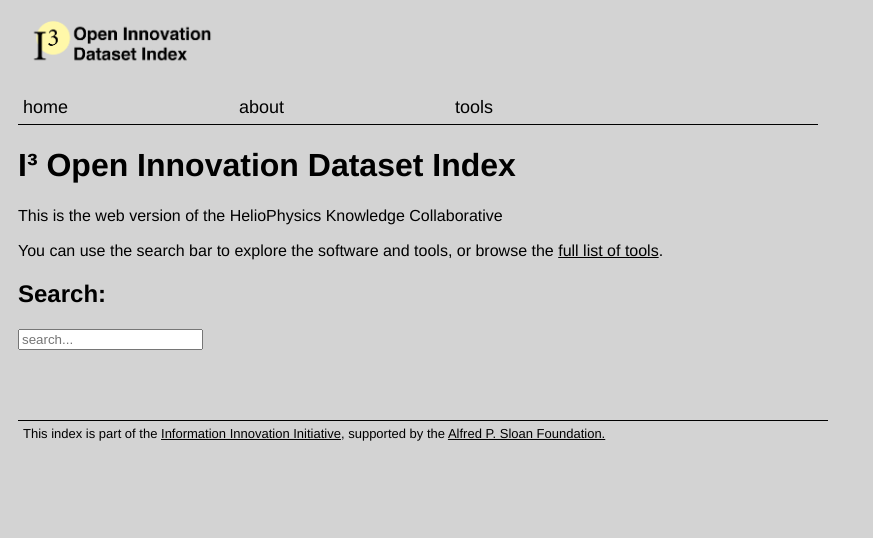
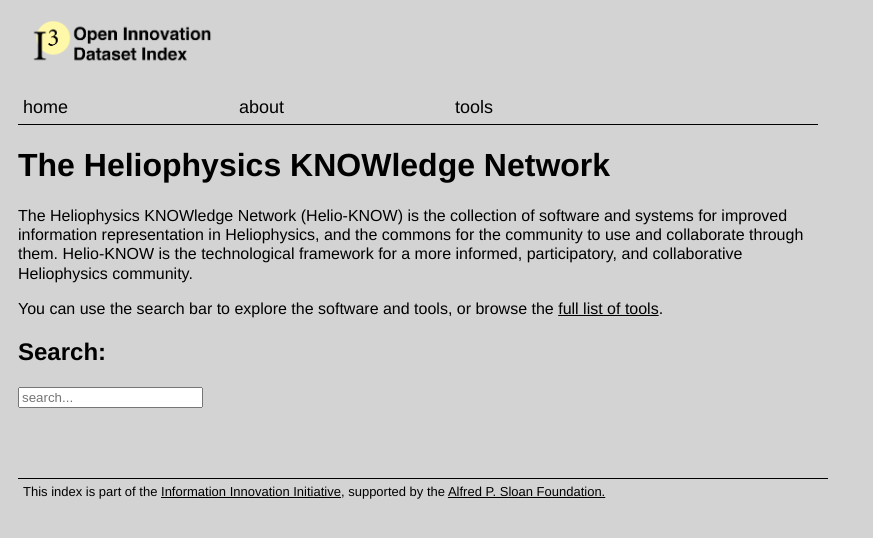
Before and after one commit to agnescameron/HelioKNOW, a Jekyll site: the page built from app/index.html, in a window 1280 px wide. Shown: the top 538 px of the page, without its empty margins (0-873 px from the left). Built offline with Jekyll 4.4.1, drawn with Linux system fonts in a browser that asks for light colours; nearby versions of some CDN libraries.

Commit message:
changing wording

```diff
--- a/app/_config.yml
+++ b/app/_config.yml
@@ -1,6 +1,6 @@
-title: I³ Dataset Index
+title: The Heliophysics KNOWledge Network
 description: >- # this means to ignore newlines until "baseurl:"
-  Index of Innovation Datasets.
+  Index Heliophysics KNOWledge Tools.
 baseurl: "" # the subpath of your site, e.g. /blog
 url: "" # the base hostname & protocol for your site, e.g. http://example.com
 
--- a/app/index.html
+++ b/app/index.html
@@ -1,9 +1,9 @@
 ---
-title: I³ Open Innovation Dataset Index
+title: The Heliophysics KNOWledge Network
 layout: main
 ---
 
-<p>This is the web version of the HelioPhysics Knowledge Collaborative</p>
+<p>The Heliophysics KNOWledge Network (Helio-KNOW) is the collection of software and systems for improved information representation in Heliophysics, and the commons for the community to use and collaborate through them. Helio-KNOW is the technological framework for a more informed, participatory, and collaborative Heliophysics community.</p>
 
 You can use the search bar to explore the software and tools, or browse the <a href="/tools">full list of tools</a>.
 
```
